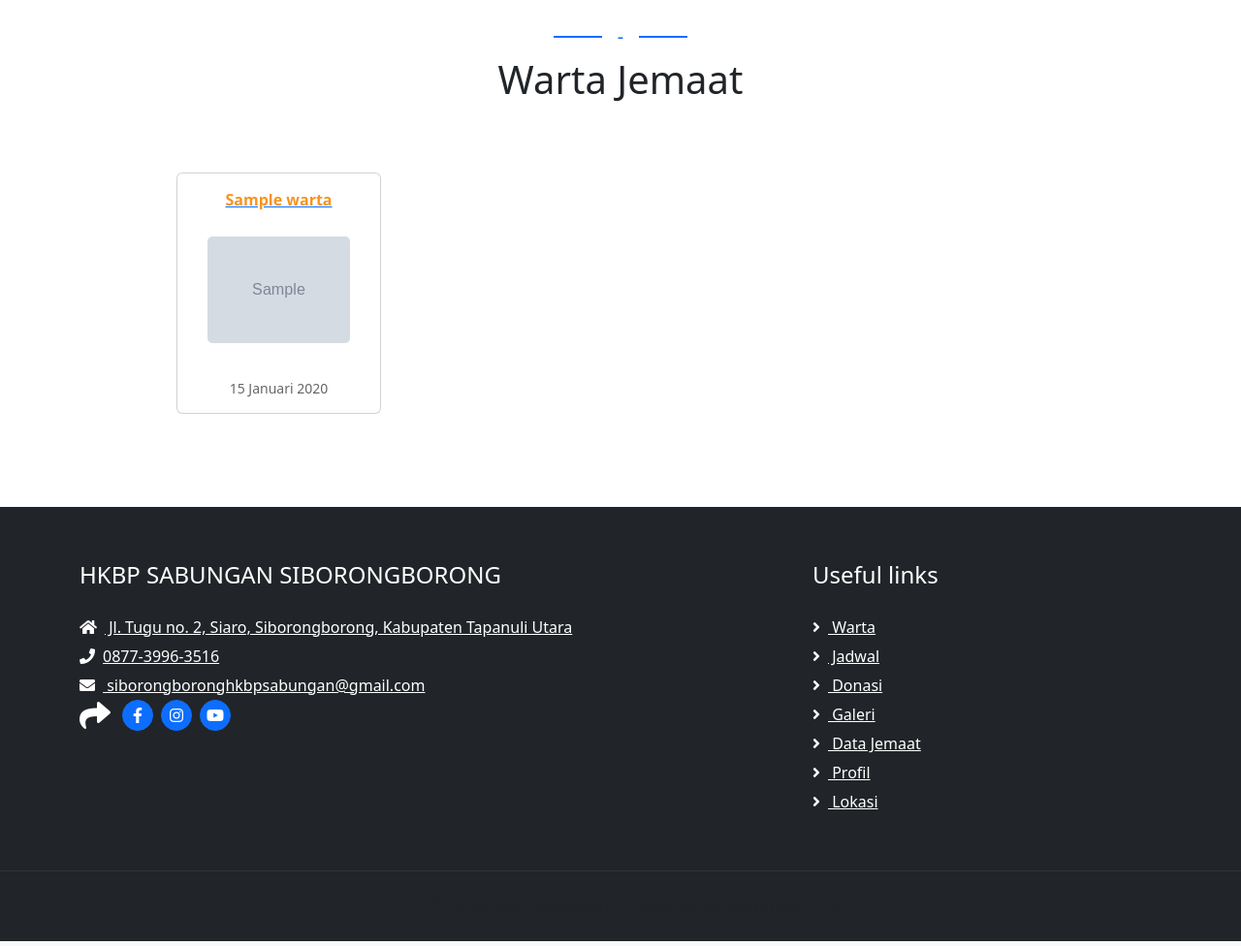
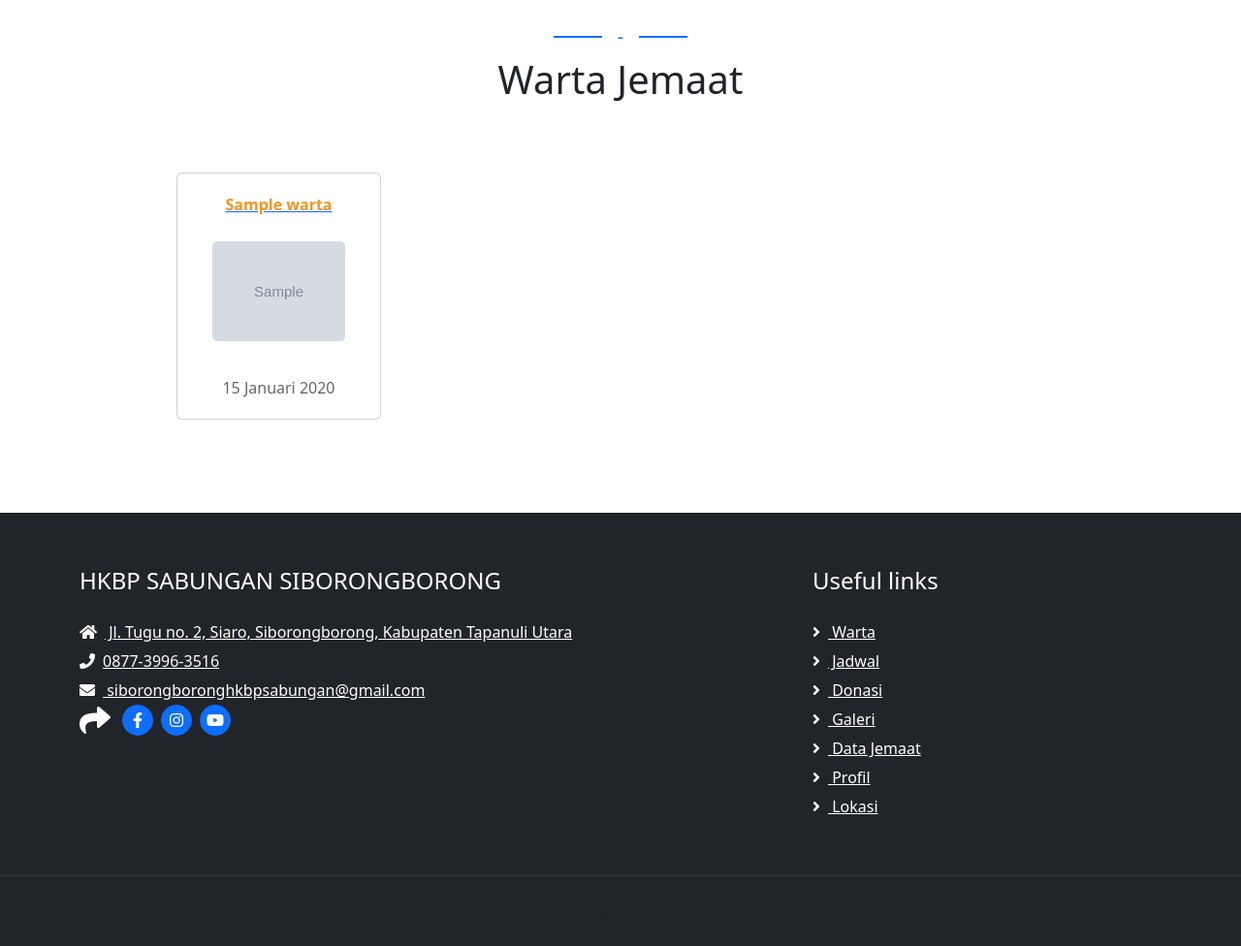
Before and after one commit to febiolahutagalung/PA1-KEL11, a Laravel app: page /warta in a window 1280 px wide; the page is wider, and only the part inside the window is pictured. Shown: the part 512-1488 px from the top of that part at 97% size. Run offline with Laravel 9, Linux system fonts and the light colour scheme; tables that the repository leaves empty hold one stand-in row (values such as "Sample post"); grey boxes marked "Sample" are stand-in pictures; some libraries are stand-ins or nearby versions.

Commit message:
lopyu oll

```diff
--- a/resources/views/tampilan/warta.blade.php
+++ b/resources/views/tampilan/warta.blade.php
@@ -22,21 +22,21 @@
         .card {
             background: #F1F2F2;
             border-radius: 5px;
-            height: 350px; /* Adjust height as needed */
+            height: 350px; /* Increased height */
             display: flex;
             flex-direction: column;
             justify-content: space-between;
-            padding: 15px;
+            padding: 20px; /* Increased padding */
             text-align: center;
         }
         .img-fluid {
-            max-height: 150px; /* Adjust height as needed */
+            max-height: 200px; /* Increased height */
             object-fit: cover;
             border-radius: 5px;
             margin-bottom: 10px;
         }
         .card-date {
-            font-size: 14px;
+            font-size: 16px; /* Increased font size */
             color: #666;
             margin-top: 10px;
         }
@@ -69,7 +69,7 @@
                     @php
                         $formattedDate = \Carbon\Carbon::parse($item->tanggal)->translatedFormat('d F Y');
                     @endphp
-                    <div class="col-lg-3 mt-4">
+                    <div class="col-lg-3 mt-4"> <!-- Changed column size to 3 to fit 4 cards per row -->
                         <div class="card">
                             <a href="{{ asset('assets/file-warta/'.$item->pdf ?? '') }}" download="{{ asset('assets/file-warta/'.$item->pdf ?? '') }}">
                                 <span class="text-warta">{{ $item->judul }}</span>
```
Also changed, not shown: public/Admin/photo/warta jemaat.png (added).
